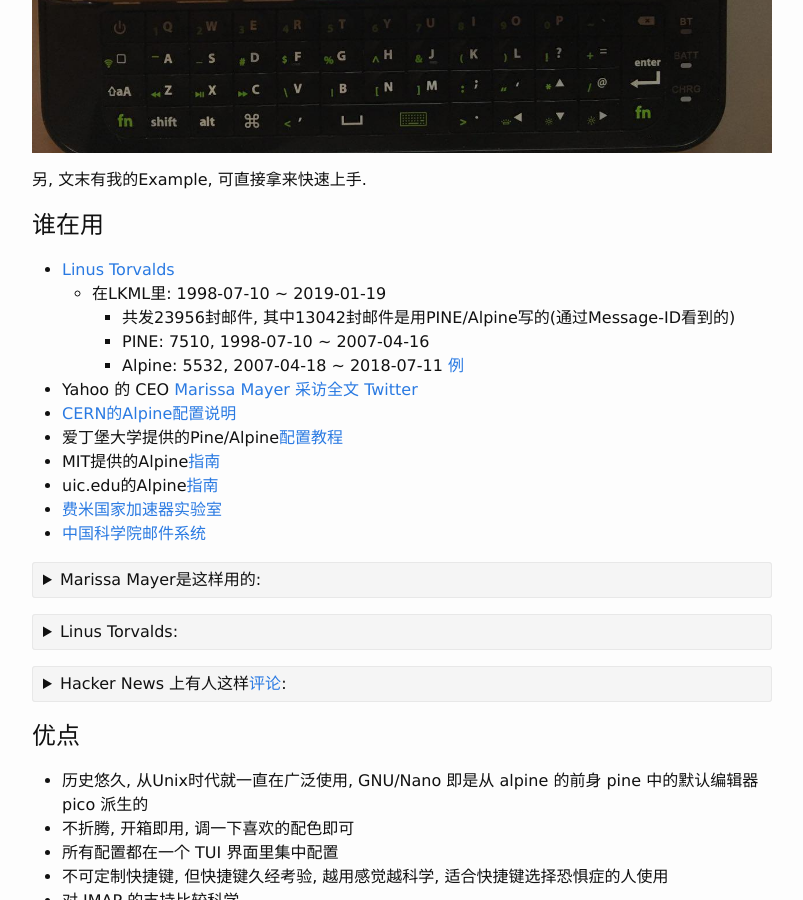
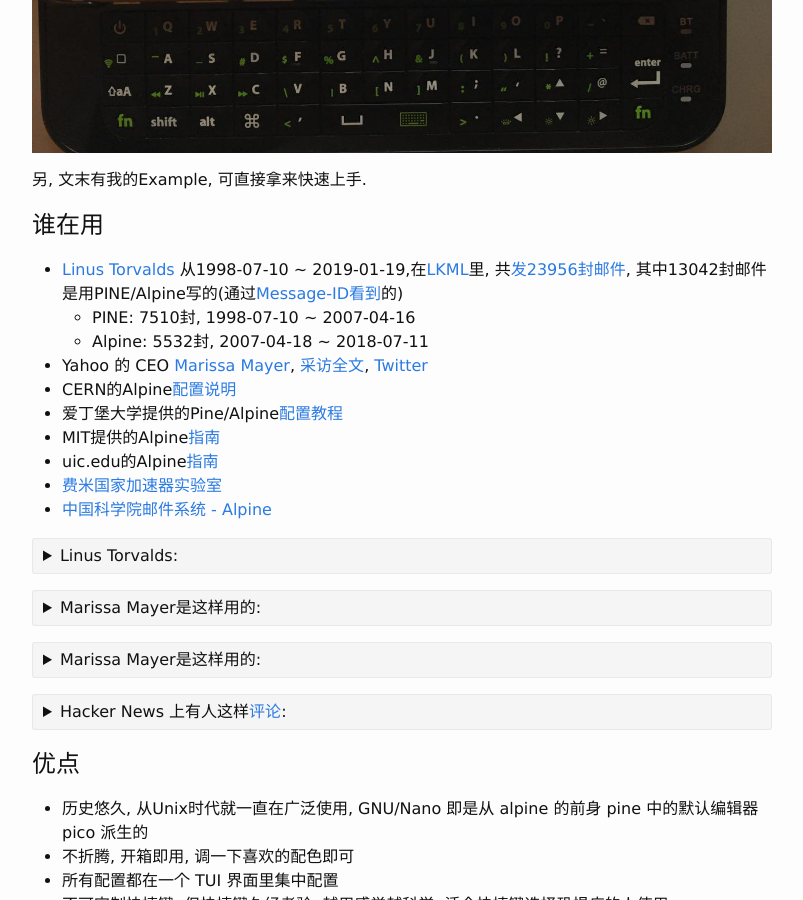
Before and after one commit to scateu/scateu.github.io, a Jekyll site: the page built from _posts/2015-08-23-alpine.md, in a window 1280 px wide and 900 px high, scrolled down 1235 px. Shown: the whole window, without its empty margins (238-1041 px from the left). Built offline with Jekyll 4.4.1, drawn with Linux system fonts in a browser that asks for light colours; nearby versions of some CDN libraries; comment, search, counter and statistics services are not loaded; some of the changed lines change nothing that is shown.

Commit message:
Sun Jan 20 08:28:21 CST 2019

````diff
--- a/_posts/2015-08-23-alpine.md
+++ b/_posts/2015-08-23-alpine.md
@@ -15,31 +15,16 @@ date: 2015-08-23 22:24:00
 谁在用
 ======
 
-  - [Linus Torvalds](http://yarchive.net/comp/linux/stupid_mail_clients.html)
-    - 在LKML里: 1998-07-10  ~  2019-01-19
-      - 共发23956封邮件, 其中13042封邮件是用PINE/Alpine写的(通过Message-ID看到的)
-      - PINE: 7510,  1998-07-10 ~ 2007-04-16
-      - Alpine: 5532, 2007-04-18 ~ 2018-07-11 [例](https://lore.kernel.org/lkml/alpine.LFD.2.21.999.1807102011380.30072@i7.lan/)
-  - Yahoo 的 CEO [Marissa Mayer](http://googlesystem.blogspot.sg/2006/03/marissa-mayer-prefers-pine-to-gmail.html) [采访全文](http://money.cnn.com/popups/2006/fortune/how_i_work/frameset.exclude.html) [Twitter](https://twitter.com/marissamayer/status/327200020128489472)
-  - [CERN的Alpine配置说明](https://espace.cern.ch/mmmservices-help/AccessingYourMailbox/Alpine/Pages/default.aspx)
+  - [Linus Torvalds](http://yarchive.net/comp/linux/stupid_mail_clients.html) 从1998-07-10 ~ 2019-01-19,在[LKML](https://www.kernel.org/lore.html)里, 共[发23956封邮件](https://lore.kernel.org/lkml/?q=f%3ATorvalds), 其中13042封邮件是用PINE/Alpine写的(通过[Message-ID看到](https://lore.kernel.org/lkml/alpine.LFD.2.21.999.1807102011380.30072@i7.lan/)的)
+    - PINE: 7510封,  1998-07-10 ~ 2007-04-16
+    - Alpine: 5532封, 2007-04-18 ~ 2018-07-11
+  - Yahoo 的 CEO [Marissa Mayer](http://googlesystem.blogspot.sg/2006/03/marissa-mayer-prefers-pine-to-gmail.html), [采访全文](http://money.cnn.com/popups/2006/fortune/how_i_work/frameset.exclude.html), [Twitter](https://twitter.com/marissamayer/status/327200020128489472)
+  - CERN的Alpine[配置说明](https://espace.cern.ch/mmmservices-help/AccessingYourMailbox/Alpine/Pages/default.aspx)
   - 爱丁堡大学提供的Pine/Alpine[配置教程](http://www.docs.is.ed.ac.uk/docs/Subjects/Email/Emailconfigurator/StaffmailEdlan/Linux/PineAlpineSetup.pdf)
   - MIT提供的Alpine[指南](http://kb.mit.edu/confluence/pages/viewpage.action?pageId=4275701)
   - uic.edu的Alpine[指南](http://accc.uic.edu/service/shell-accounts/pine)
   - [费米国家加速器实验室](http://www.fnal.gov/docs/products/pine/example.pinerc)
-  - [中国科学院邮件系统](http://help.cstnet.cn/changjianwenti/youjianshoufa/alpineimap.html)
-
-
-<details markdown="1"><summary> Marissa Mayer是这样用的: </summary>
-
-> March 8, 2006
->
-> Marissa Mayer prefers Pine to Gmail
->
-> [mayer]Marissa Mayer, VP, Search Products and User Experience at Google confesses to CNN Money that she doesn't use Gmail for her business mail.
->
-> "I don't feel overwhelmed with information. I really like it. I use Gmail for my personal e-mail -- 15 to 20 e-mails a day -- but on my work e-mail I get as many as 700 to 800 a day, so I need something really fast. I use an e-mail application called Pine, a Linux-based utility I started using in college. It's a very simple text-based mailer in a crunchy little terminal window with Courier fonts. I do marathon e-mail catch-up sessions, sometimes on a Saturday or Sunday. I'll just sit down and do e-mail for ten to 14 hours straight."
-> Pine is a mail program developed at the University of Washington. It has a lot of keyboard shortcuts and countless ways to sort, shuffle, and sift through your email.
-</details>
+  - [中国科学院邮件系统 - Alpine](http://help.cstnet.cn/changjianwenti/youjianshoufa/alpineimap.html)
 
 <details markdown="1"><summary> Linus Torvalds: </summary>
 
@@ -67,6 +52,29 @@ So as a former pine user, I can recommend upgrading.
 
 		Linus
 ```
+</details>
+
+<details markdown="1"><summary> Marissa Mayer是这样用的: </summary>
+
+> March 8, 2006
+>
+> Marissa Mayer prefers Pine to Gmail
+>
+> [mayer]Marissa Mayer, VP, Search Products and User Experience at Google confesses to CNN Money that she doesn't use Gmail for her business mail.
+>
+> "I don't feel overwhelmed with information. I really like it. I use Gmail for my personal e-mail -- 15 to 20 e-mails a day -- but on my work e-mail I get as many as 700 to 800 a day, so I need something really fast. I use an e-mail application called Pine, a Linux-based utility I started using in college. It's a very simple text-based mailer in a crunchy little terminal window with Courier fonts. I do marathon e-mail catch-up sessions, sometimes on a Saturday or Sunday. I'll just sit down and do e-mail for ten to 14 hours straight."
+> Pine is a mail program developed at the University of Washington. It has a lot of keyboard shortcuts and countless ways to sort, shuffle, and sift through your email.
+</details>
+<details markdown="1"><summary> Marissa Mayer是这样用的: </summary>
+
+> March 8, 2006
+>
+> Marissa Mayer prefers Pine to Gmail
+>
+> [mayer]Marissa Mayer, VP, Search Products and User Experience at Google confesses to CNN Money that she doesn't use Gmail for her business mail.
+>
+> "I don't feel overwhelmed with information. I really like it. I use Gmail for my personal e-mail -- 15 to 20 e-mails a day -- but on my work e-mail I get as many as 700 to 800 a day, so I need something really fast. I use an e-mail application called Pine, a Linux-based utility I started using in college. It's a very simple text-based mailer in a crunchy little terminal window with Courier fonts. I do marathon e-mail catch-up sessions, sometimes on a Saturday or Sunday. I'll just sit down and do e-mail for ten to 14 hours straight."
+> Pine is a mail program developed at the University of Washington. It has a lot of keyboard shortcuts and countless ways to sort, shuffle, and sift through your email.
 </details>
 
 <details markdown="1"><summary> Hacker News 上有人这样<a href="https://news.ycombinator.com/item?id=11428211">评论</a>: </summary>
````
